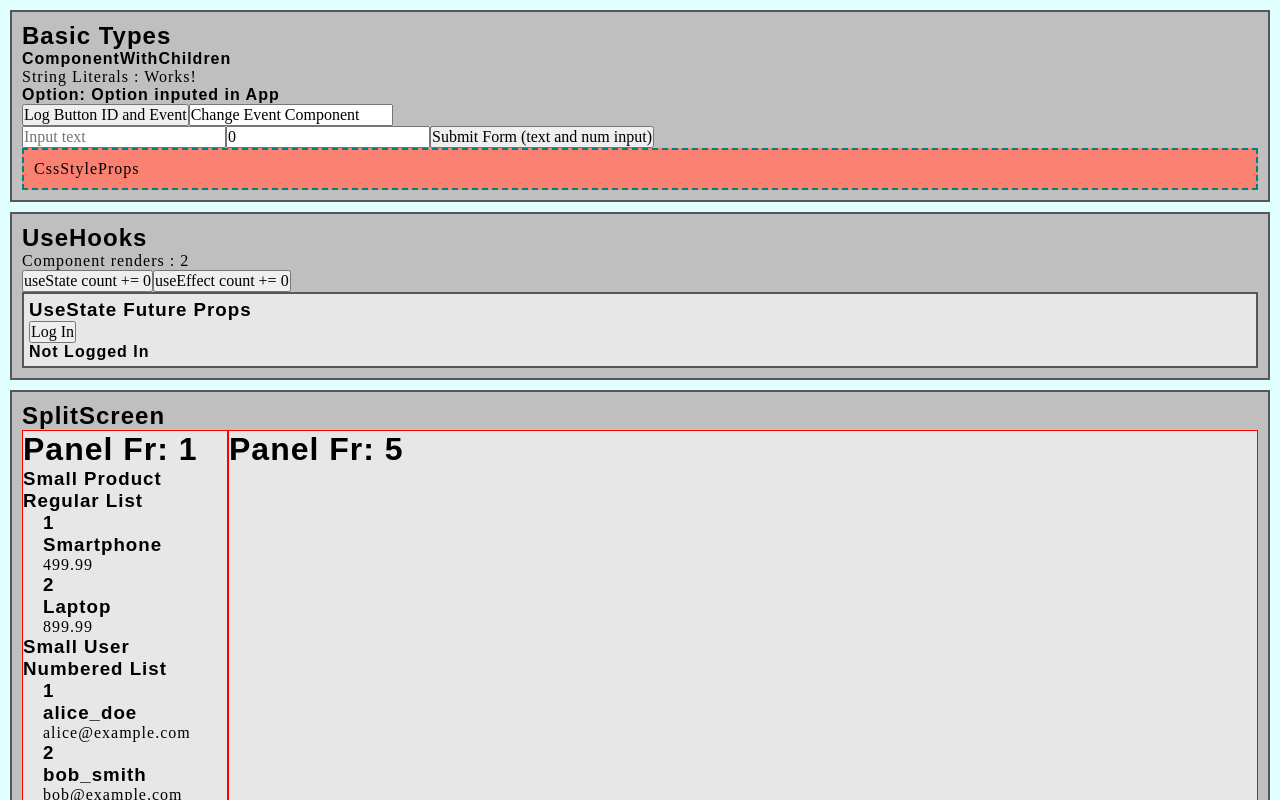
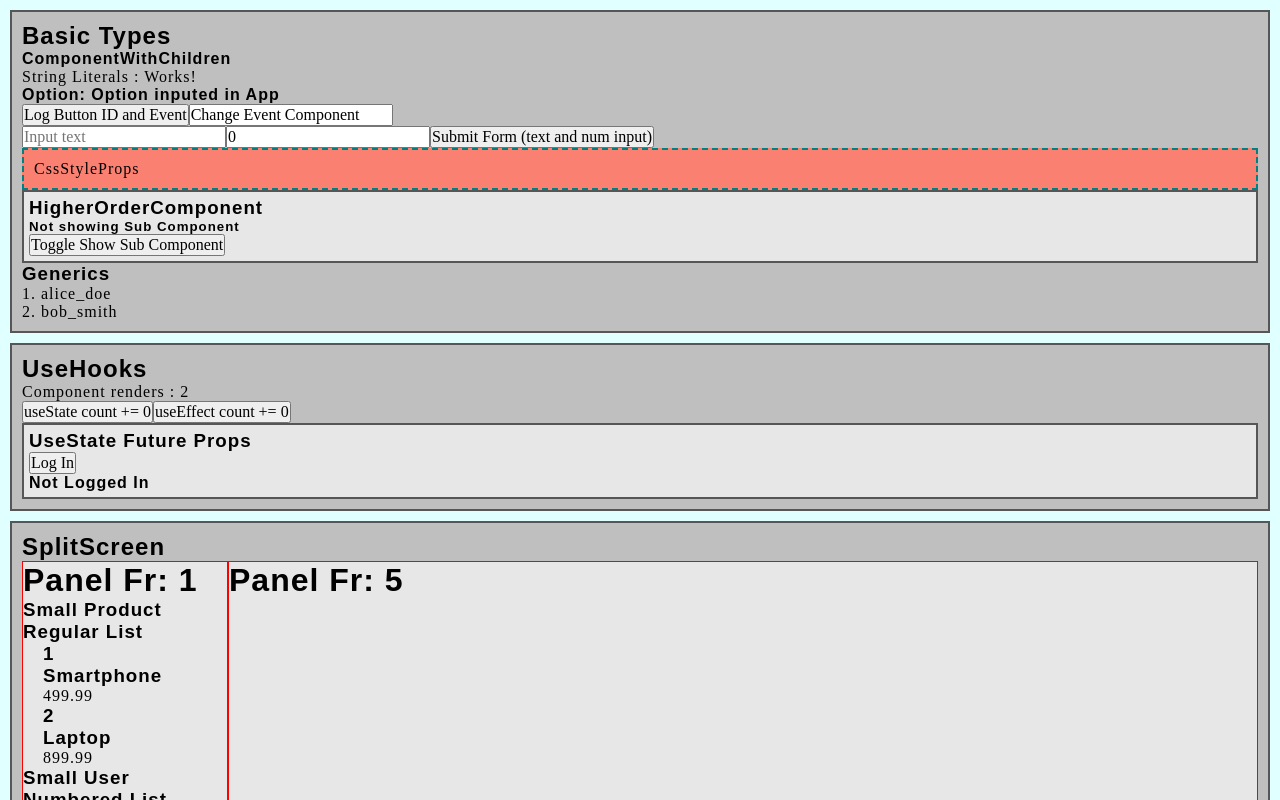
Before and after one commit to pdharma01/react-design-patterns-02-tsc, a React (Vite) app: page / in a window 1280 px wide. Shown: the top 800 px of the page. Built offline with nearby package versions, Linux system fonts and the light colour scheme.

Commit message:
generics

```diff
--- a/src/App.tsx
+++ b/src/App.tsx
@@ -24,6 +24,9 @@ import ScratchTests from './components/ScratchTests'
 import ChangeEvent from './components/basicTypes/ChangeEvent'
 import CssStyleProps from './components/basicTypes/CssStyleProps'
 import UseStateProps from './components/useHooks/UseStateProps'
+import HigherOrderComponent from './components/basicTypes/HigherOrderComponent'
+import LargeListItem from './components/LargeListItem'
+import Generics from './components/basicTypes/Generics'
 
 
 const tempData = {
@@ -151,6 +154,17 @@ function App() {
 
         </ComponentWithChildren>
 
+        <HigherOrderComponent
+          component={LargeListItem}
+          product={products[0]}
+        />
+
+        <Generics<UserType>
+          items={users.slice(0, 2)}
+          // items={products.slice(0, 2)}
+          handleClick={(item) => console.log(item)}
+        />
+
 
       </div>
       <div className="section">
--- a/src/components/LargeListItem.tsx
+++ b/src/components/LargeListItem.tsx
@@ -1,6 +1,9 @@
 import { ProductType } from "./types"
 
-const LargeListItem = ({ product }): React.ReactNode => {
+export type LargeListItemProps = {
+  product: ProductType | null
+}
+const LargeListItem = ({ product }: LargeListItemProps): React.ReactNode => {
 
   const { id, name, price, description, rating } = product || {}
 
--- /dev/null
+++ b/src/components/basicTypes/Generics.tsx
@@ -0,0 +1,41 @@
+import { ProductType, UserType } from "../types"
+
+type GenericsProps<T> = {
+    items: T[],
+    handleClick: (item: T) => void
+}
+
+
+// ------------  Type Guard -----------------
+// Takes object of either 2 types. checks "is" product type. checks product property "name" is in object, returns true is both yes ,
+function isProduct(itemObject: ProductType | UserType): itemObject is ProductType {
+    return "name" in itemObject
+}
+
+
+const Generics = <T extends ProductType | UserType>({ items, handleClick }: GenericsProps<T>): React.ReactNode => {
+    return (
+        <div>
+            <h3>Generics</h3>
+            {items.map((item, index) => {
+
+                return (
+                    <div key={item.id} onClick={() => handleClick(item)}>
+
+                        {isProduct(item) ? (
+                            <p>{index + 1}. {item.name}</p>
+                        ) : (
+                            <p>{index + 1}. {item.screen_name}</p>
+                        )}
+
+                    </div>
+
+                )
+            })}
+
+
+        </div>
+    )
+}
+
+export default Generics
--- /dev/null
+++ b/src/components/basicTypes/HigherOrderComponent.tsx
@@ -0,0 +1,35 @@
+import { useState } from "react"
+import ButtonEvent from "./ButtonEvent"
+import { LargeListItemProps } from "../LargeListItem"
+
+
+type HigherOrderComponentProps = {
+    component: React.ComponentType<LargeListItemProps>
+}
+
+const HigherOrderComponent = ({ component : Component, ...props }: HigherOrderComponentProps) => {
+
+    const [showSubComponent, setShowSubComponent] = useState(false)
+
+    return (
+
+        <div className="component-container">
+            <h3>HigherOrderComponent</h3>
+
+            {showSubComponent ? (
+                <Component {...props} />
+            ) : (
+                <h5>Not showing Sub Component</h5>
+            )}
+
+            <ButtonEvent handleClick={() => setShowSubComponent(!showSubComponent)}>Toggle Show Sub Component</ButtonEvent>
+
+
+        </div>
+    )
+
+
+
+}
+
+export default HigherOrderComponent
--- a/src/components/useHooks/UseStateProps.tsx
+++ b/src/components/useHooks/UseStateProps.tsx
@@ -8,9 +8,14 @@ type UseStatePropsProps = {
 
 const UseStateProps = ({ user }: UseStatePropsProps) => {
 
+    //type inferred by initial state
     const [isLoggedIn, setIsLoggedIn] = useState(false) //type inferred by initial state
+
+    //untion of present and future State type
     const [authUser, setAuthUser] = useState<UserType | null>(null)
 
+    //Type assertion with "as". Fake out initial empty object as UserType
+    const [typeAssertion, setTypeAssertion] = useState({} as UserType)
 
     const handleLogin = () => {
         setIsLoggedIn(true)
```
Also changed, not shown: TO-DO-RESEARCH.txt (added).
